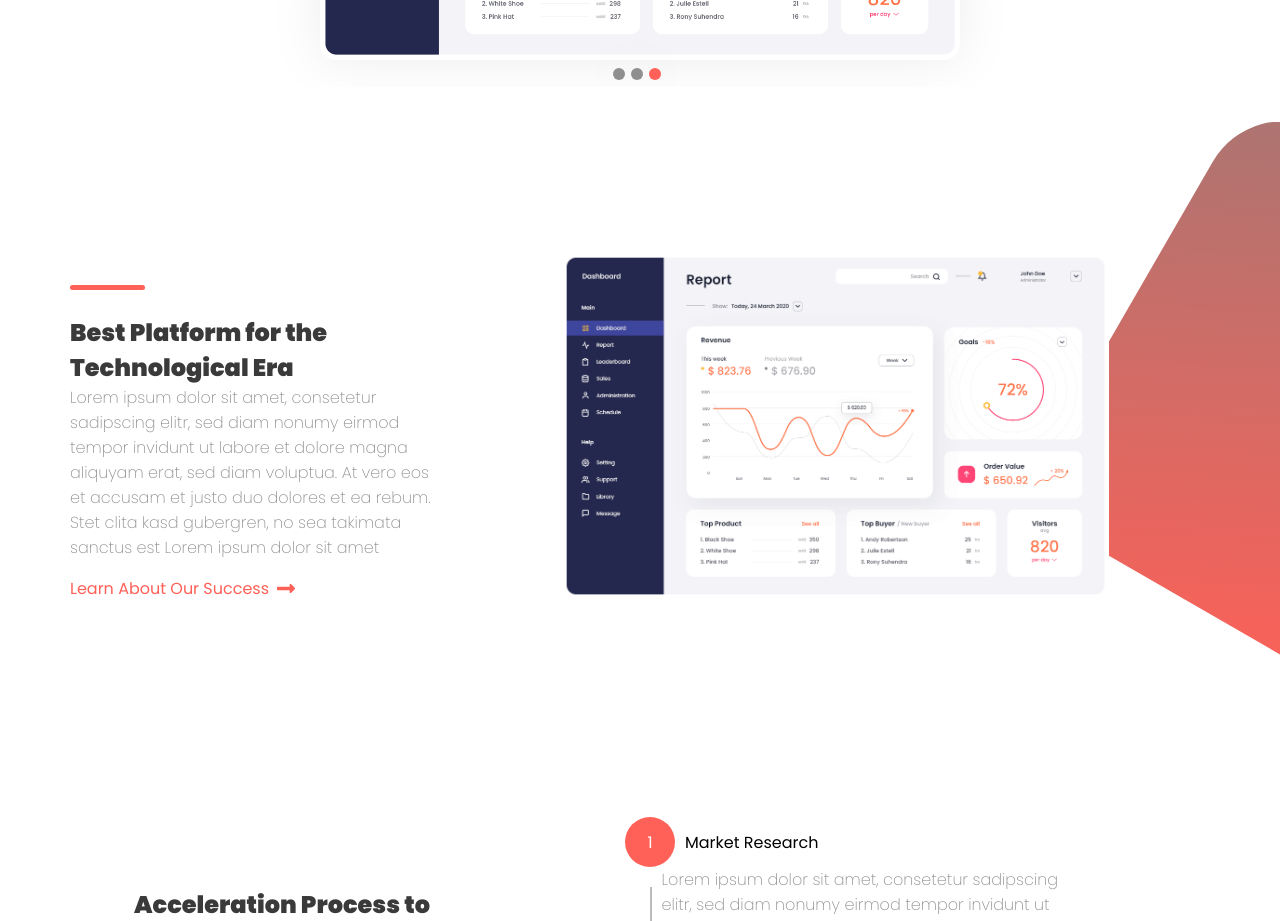
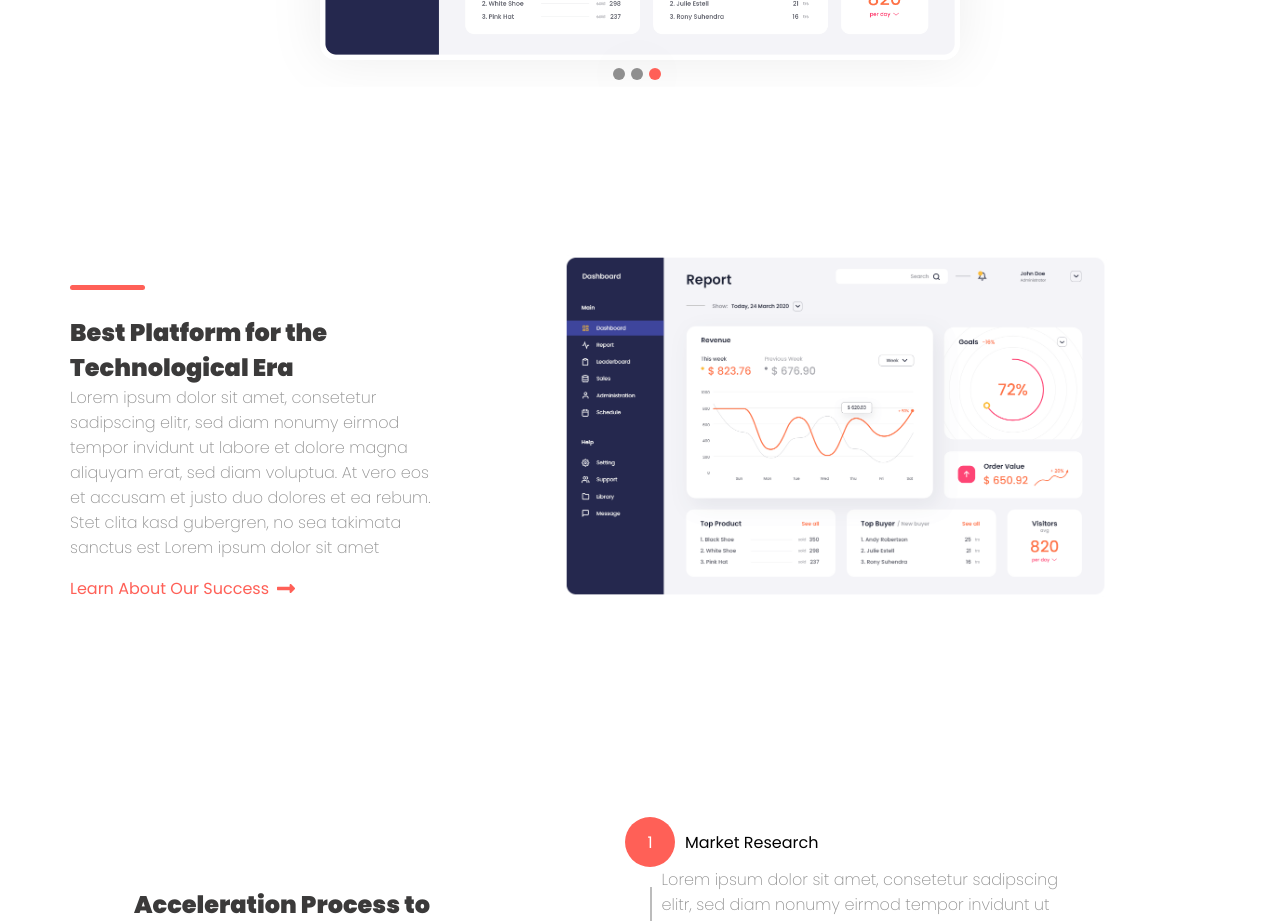
Before and after one commit to ahmedsameh74/stevdy, a React (Create React App) app: page / in a window 1280 px wide. Shown: the part 2820-3741 px from the top of the page. Built offline with nearby package versions, Linux system fonts and the light colour scheme.

Commit message:
enhancement

```diff
--- a/src/components/thebest/Best.css
+++ b/src/components/thebest/Best.css
@@ -1,7 +1,4 @@
 .best {
-    background: url('../../assets/images/blob2.svg') no-repeat;
-        background-position: 711px;
-            background-size: 101% 110%;
     display: grid;
     grid-template-columns: 1fr 2fr;
     color: #000;
@@ -11,14 +8,14 @@
     margin-top: 0;
 }
 
-.best .imgcontainer {
+/* .best .imgcontainer {
     right: 0;
     text-align: end;
     margin: 0;
     display: flex;
     justify-content: flex-end;
     align-items: center;
-}
+} */
 
 .best .report {
     display: flex;
@@ -33,35 +30,7 @@
 .best .report-left {
     margin-top: 65px;
 }
-/*
 
-.best .report-left h2 {
-    width: 90%;
-    font-weight: 900;
-    margin-bottom: 0;
-    color: #3B3A3A !important;
-}
-
-.best .report-left p {
-    color: #8F8F8F;
-    font-weight: 200;
-}
-
-.best .report-left p:nth-child(3) {
-    color: #FF6057;
-    font-weight: 500;
-}
-
-.best .report-left::after {
-    content: "";
-    position: absolute;
-    top: -30px;
-    border-radius: 10px;
-    left: 0;
-    width: 20%;
-    height: 5px;
-    background: #FF6057;
-} */
 
 @media screen and (max-width: 768px) {
     .best {
--- a/src/index.css
+++ b/src/index.css
@@ -9,4 +9,9 @@ body {
   font-family: 'Poppins', sans-serif;
   -webkit-font-smoothing: antialiased;
   -moz-osx-font-smoothing: grayscale;
+  background: url('./assets/images/blob.png') no-repeat 543% 25%, url('./assets/images/blob2.svg') no-repeat -412% 47%;
+
+      background-size: auto;
+      /* background-position-y: 30%;
+      background-position-x: 445%; */
 }
```
Lines whose indentation alone changed are shown as unchanged.
